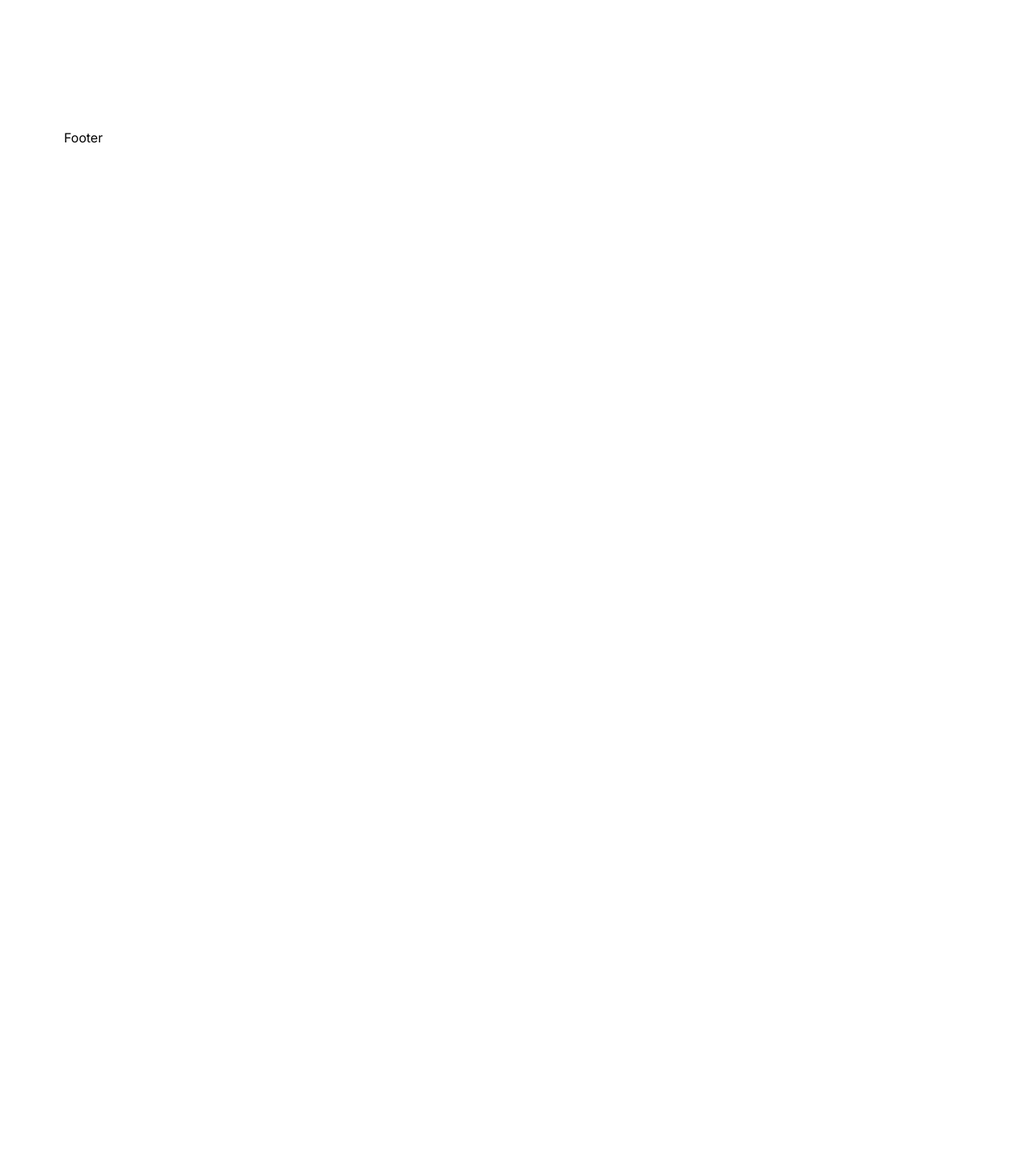
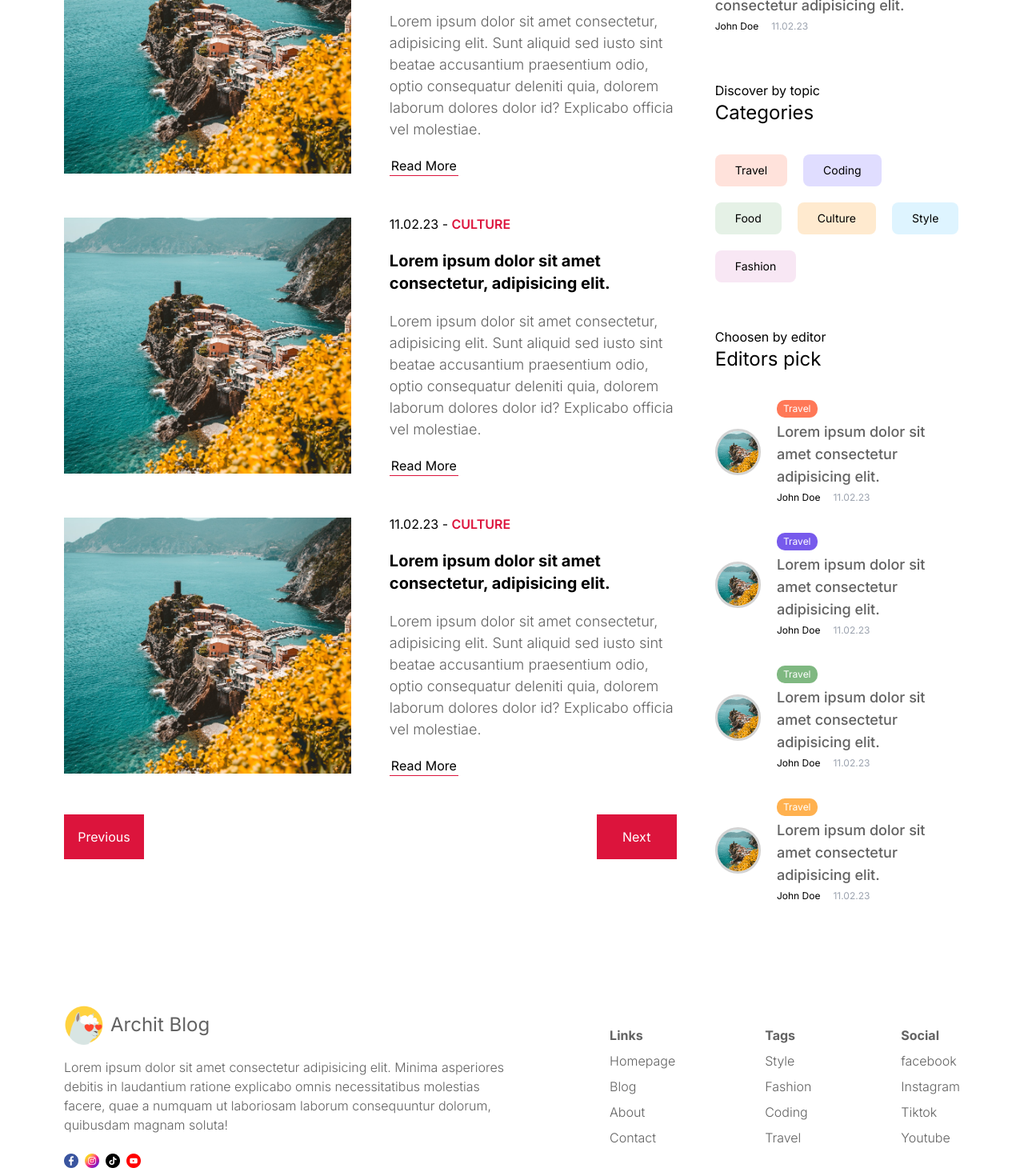
Before and after one commit to architgupta225/next-blog, a Next.js app: page /blog in a window 1280 px wide. Before the commit this address had no page. Shown: the part 740-2210 px from the top of the page at 80% size. Before the commit the page ends 924 px from the top, so only its background shows below. Built offline with nearby package versions, Linux system fonts and the light colour scheme.

Commit message:
blog page and footer

```diff
--- /dev/null
+++ b/src/app/blog/page.jsx
@@ -0,0 +1,17 @@
+import React from "react";
+import CardList from "../components/cardList/CardList";
+import { Menu } from "../components/menu/Menu";
+
+export default function BlogPage() {
+  return (
+    <div className="">
+      <h1 className="bg-[coral] text-white px-[10px] py-[5px] text-center mb-10">
+        Style Blog
+      </h1>
+      <div className="flex gap-12">
+        <CardList />
+        <Menu />
+      </div>
+    </div>
+  );
+}
--- a/src/app/components/card/Card.jsx
+++ b/src/app/components/card/Card.jsx
@@ -1,31 +1,35 @@
-import Image from 'next/image'
-import Link from 'next/link'
-import React from 'react'
+import Image from "next/image";
+import Link from "next/link";
+import React from "react";
 
 const Card = () => {
   return (
-        <div className='mb-12 flex items-center gap-12'>
-            <div className='flex-1 h-80 relative'>
-                <Image src="/p1.jpeg" alt='' fill className='object-cover' />
+    <div className="mb-12 flex items-center gap-12">
+      <div className="flex-1 h-80 relative hidden lg:block">
+        <Image src="/p1.jpeg" alt="" fill className="object-cover" />
       </div>
-            <div className='flex-1 flex flex-col gap-5'>
+      <div className="flex-1 flex flex-col gap-5">
         <div>
-                    <span className='text-gray'>11.02.23 - </span>
-                    <span className='text-[crimson] font-semibold'>CULTURE</span>
+          <span className="text-gray">11.02.23 - </span>
+          <span className="text-[crimson] font-semibold">CULTURE</span>
         </div>
-                <Link href="/" >
-                    <h1 className='text-xl font-bold'>Lorem ipsum dolor sit amet consectetur, adipisicing elit.</h1>
+        <Link href="/">
+          <h1 className="text-xl font-bold">
+            Lorem ipsum dolor sit amet consectetur, adipisicing elit.
+          </h1>
         </Link>
-                <p className='text-[18px] font-light text-softTextColor'>
-                    Lorem ipsum dolor sit amet consectetur, adipisicing elit.
-                    Sunt aliquid sed iusto sint beatae accusantium praesentium odio,
-                    optio consequatur deleniti quia, dolorem laborum dolores dolor id?
-                    Explicabo officia vel molestiae.
+        <p className="text-[18px] font-light text-softTextColor">
+          Lorem ipsum dolor sit amet consectetur, adipisicing elit. Sunt aliquid
+          sed iusto sint beatae accusantium praesentium odio, optio consequatur
+          deleniti quia, dolorem laborum dolores dolor id? Explicabo officia vel
+          molestiae.
         </p>
-                <Link href='/' className='border-b border-[crimson] w-max px-0.5'>Read More</Link>
+        <Link href="/" className="border-b border-[crimson] w-max px-0.5">
+          Read More
+        </Link>
       </div>
     </div>
-    )
-}
+  );
+};
 
-export default Card
+export default Card;
--- a/src/app/components/footer/Footer.jsx
+++ b/src/app/components/footer/Footer.jsx
@@ -1,7 +1,51 @@
-import React from 'react'
+import Image from "next/image";
+import Link from "next/link";
+import React from "react";
 
 export const Footer = () => {
   return (
-    <div>Footer</div>
-  )
-}
+    <div className="mt-12 flex flex-col md:flex-row justify-between items-center text-softTextColor py-5">
+      <div className="flex-1 flex flex-col gap-4">
+        <div className="flex items-center gap-2">
+          <Image src="/logo.png" alt="lama blog" width={50} height={50} />
+          <h1 className="text-2xl">Archit Blog</h1>
+        </div>
+        <p className="font-light ">
+          Lorem ipsum dolor sit amet consectetur adipisicing elit. Minima
+          asperiores debitis in laudantium ratione explicabo omnis
+          necessitatibus molestias facere, quae a numquam ut laboriosam laborum
+          consequuntur dolorum, quibusdam magnam soluta!
+        </p>
+        <div className="mt-2 flex gap-2">
+          <Image src="/facebook.png" alt="" width={18} height={18} />
+          <Image src="/instagram.png" alt="" width={18} height={18} />
+          <Image src="/tiktok.png" alt="" width={18} height={18} />
+          <Image src="/youtube.png" alt="" width={18} height={18} />
+        </div>
+      </div>
+      <div className="flex-1 flex justify-between w-full sm:gap-7 md:justify-end md:gap-12 lg:gap-28">
+        <div className="flex flex-col gap-2 font-light">
+          <span className="font-bold">Links</span>
+          <Link href="/">Homepage</Link>
+          <Link href="/">Blog</Link>
+          <Link href="/">About</Link>
+          <Link href="/">Contact</Link>
+        </div>
+        <div className="flex flex-col gap-2 font-light">
+          <span className="font-bold">Tags</span>
+          <Link href="/">Style</Link>
+          <Link href="/">Fashion</Link>
+          <Link href="/">Coding</Link>
+          <Link href="/">Travel</Link>
+        </div>
+        <div className="flex flex-col gap-2 font-light">
+          <span className="font-bold">Social</span>
+          <Link href="/">facebook</Link>
+          <Link href="/">Instagram</Link>
+          <Link href="/">Tiktok</Link>
+          <Link href="/">Youtube</Link>
+        </div>
+      </div>
+    </div>
+  );
+};
--- a/src/app/components/menu/Menu.jsx
+++ b/src/app/components/menu/Menu.jsx
@@ -6,7 +6,7 @@ import { MenuCategories } from "../menuCategories/MenuCategories";
 
 export const Menu = () => {
   return (
-    <div className="flex-[2]">
+    <div className="hidden md:block flex-[2]">
       <h2 className="text-gray text-base font-normal ">What's hot</h2>
       <h1 className="text-2xl">Most Popular</h1>
       <MenuPosts withImage={false} />
--- a/src/app/components/pagination/Pagination.jsx
+++ b/src/app/components/pagination/Pagination.jsx
@@ -1,7 +1,14 @@
-import React from 'react'
+import React from "react";
 
 export const Pagination = () => {
   return (
-    <div>Pagination</div>
-  )
-}
+    <div className="flex justify-between">
+      <button className="w-[100px] border-none p-4 bg-[crimson] text-white cursor-pointer">
+        Previous
+      </button>
+      <button className="w-[100px] border-none p-4 bg-[crimson] text-white cursor-pointer">
+        Next
+      </button>
+    </div>
+  );
+};
```
Lines whose indentation alone changed are shown as unchanged.
